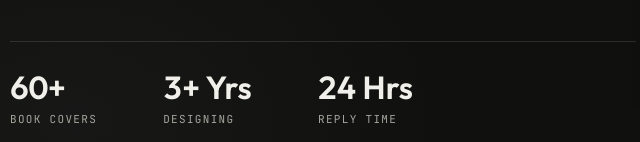
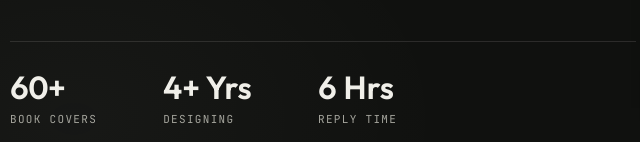
Before and after one commit to Pexelix/Portfolio-Muhammad-Naseem, a plain HTML site: page index.html in a window 1280 px wide. Shown: the part 653-795 px from the top of the page, 54-694 px from the left. Drawn offline with nearby package versions, Linux system fonts and the light colour scheme; a web font is replaced by a local one.

Commit message:
Update design experience and reply time statistics

```diff
--- a/index.html
+++ b/index.html
@@ -521,8 +521,8 @@
         </div>
         <div class="hero-stats">
           <div><div class="num">60+</div><div class="lbl">Book Covers</div></div>
-          <div><div class="num">3+ Yrs</div><div class="lbl">Designing</div></div>
-          <div><div class="num">24 Hrs</div><div class="lbl">Reply Time</div></div>
+          <div><div class="num">4+ Yrs</div><div class="lbl">Designing</div></div>
+          <div><div class="num">6 Hrs</div><div class="lbl">Reply Time</div></div>
         </div>
       </div>
       <div class="hero-visual">
```
